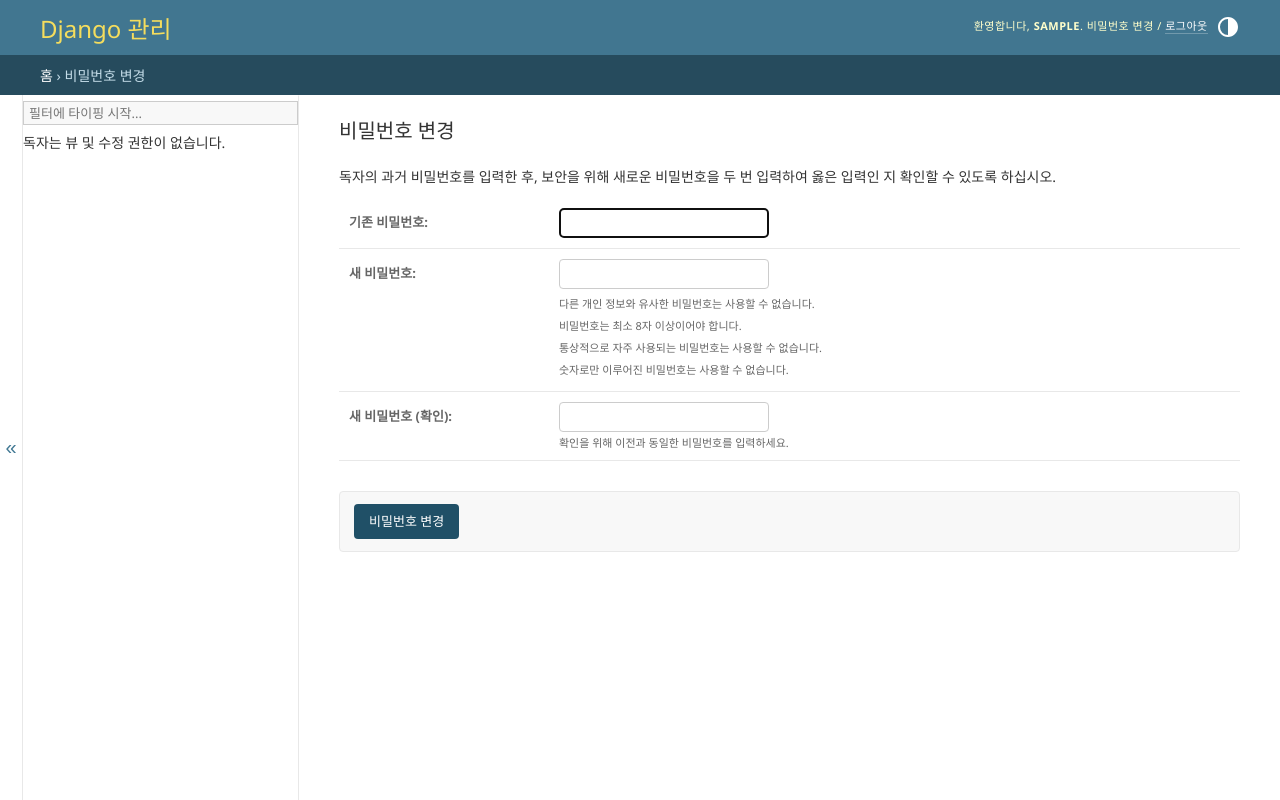
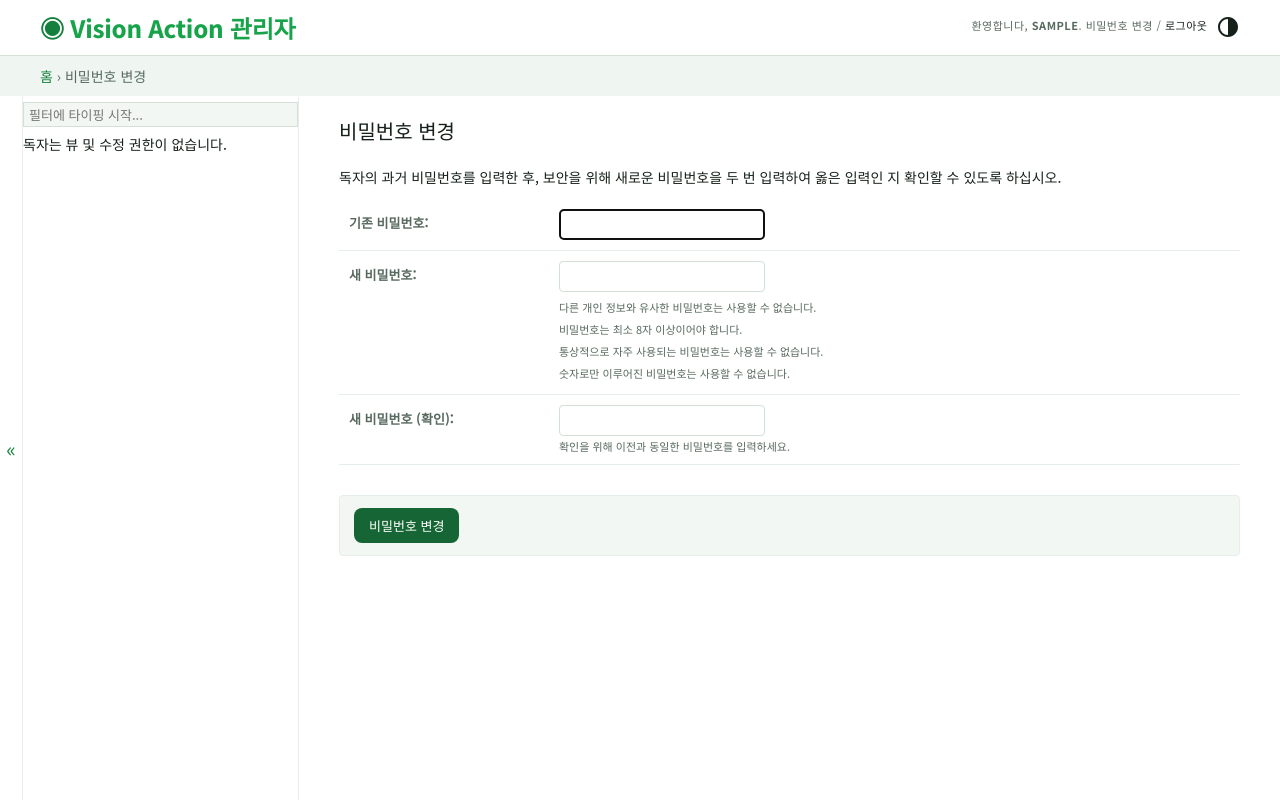
Before and after one commit to hxxdxm/vision_action_platform, a Django app: a page that, after the commit, uses backend/templates/admin/base_site.html in a window 1280 px wide. Run offline with Django 5.2, Linux system fonts and the light colour scheme; the visitor is signed in with stand-in values (Sample User, id 1); parts of the project's set-up code (start-up, migrations or seed data) failed here and were passed over.

Commit message:
feat: 그린 테마, 라이트/다크 전환, Admin 디자인 통일

```diff
--- /dev/null
+++ b/backend/static/css/admin.css
@@ -0,0 +1,97 @@
+/* Django Admin을 서비스(app.css)와 같은 그린 테마로 맞춤.
+   Admin은 CSS 변수로 색을 정하므로 변수만 덮어씁니다. 테마 저장값(localStorage "theme")도 서비스 화면과 공유합니다.
+   선택자 순서: 기본(라이트) → 시스템 다크(auto) → 직접 고른 라이트/다크 */
+:root, html[data-theme="light"] {
+  --primary: #15803d; --secondary: #166534; --accent: #16a34a; --primary-fg: #ffffff;
+  --body-fg: #16211a; --body-bg: #ffffff; --body-quiet-color: #586a5f; --body-medium-color: #34443a; --body-loud-color: #0c140f;
+  --header-color: #586a5f; --header-branding-color: #16211a; --header-bg: #ffffff; --header-link-color: #16211a;
+  --breadcrumbs-fg: #586a5f; --breadcrumbs-link-fg: #15803d; --breadcrumbs-bg: #eff6f1;
+  --link-fg: #15803d; --link-hover-color: #14532d; --link-selected-fg: #16a34a;
+  --hairline-color: #e5eee8; --border-color: #d2e0d6;
+  --darkened-bg: #f3f7f4; --selected-bg: #e3f4e9; --selected-row: #effaf3;
+  --button-fg: #ffffff; --button-bg: #15803d; --button-hover-bg: #166534;
+  --default-button-bg: #166534; --default-button-hover-bg: #14532d;
+  --close-button-bg: #85968b; --close-button-hover-bg: #586a5f;
+  --va-btn-grad: linear-gradient(90deg, #14532d, #15803d);
+  --va-shadow: 0 1px 2px rgba(22,33,26,.05), 0 6px 18px rgba(22,33,26,.06);
+  color-scheme: light;
+}
+@media (prefers-color-scheme: dark) {
+  :root {
+    --primary: #16a34a; --secondary: #15803d; --accent: #86efac; --primary-fg: #ffffff;
+    --body-fg: #ecf3ee; --body-bg: #18221c; --body-quiet-color: #a2b4a9; --body-medium-color: #d3e0d8; --body-loud-color: #ffffff;
+    --header-color: #a2b4a9; --header-branding-color: #ecf3ee; --header-bg: #141d18; --header-link-color: #ecf3ee;
+    --breadcrumbs-fg: #a2b4a9; --breadcrumbs-link-fg: #86efac; --breadcrumbs-bg: #1d2922;
+    --link-fg: #86efac; --link-hover-color: #bbf7d0; --link-selected-fg: #4ade80;
+    --hairline-color: #28362e; --border-color: #36493d;
+    --darkened-bg: #111814; --selected-bg: #1f2d25; --selected-row: #1d3a29;
+    --button-fg: #ffffff; --button-bg: #15803d; --button-hover-bg: #16a34a;
+    --default-button-bg: #16a34a; --default-button-hover-bg: #15803d;
+    --close-button-bg: #36493d; --close-button-hover-bg: #4b6253;
+    --va-btn-grad: linear-gradient(90deg, #166534, #16a34a);
+    --va-shadow: 0 0 0 1px rgba(34,197,94,.06), 0 8px 24px rgba(0,0,0,.3);
+    color-scheme: dark;
+  }
+  html[data-theme="light"] {
+    --primary: #15803d; --secondary: #166534; --accent: #16a34a; --primary-fg: #ffffff;
+    --body-fg: #16211a; --body-bg: #ffffff; --body-quiet-color: #586a5f; --body-medium-color: #34443a; --body-loud-color: #0c140f;
+    --header-color: #586a5f; --header-branding-color: #16211a; --header-bg: #ffffff; --header-link-color: #16211a;
+    --breadcrumbs-fg: #586a5f; --breadcrumbs-link-fg: #15803d; --breadcrumbs-bg: #eff6f1;
+    --link-fg: #15803d; --link-hover-color: #14532d; --link-selected-fg: #16a34a;
+    --hairline-color: #e5eee8; --border-color: #d2e0d6;
+    --darkened-bg: #f3f7f4; --selected-bg: #e3f4e9; --selected-row: #effaf3;
+    --button-fg: #ffffff; --button-bg: #15803d; --button-hover-bg: #166534;
+    --default-button-bg: #166534; --default-button-hover-bg: #14532d;
+    --close-button-bg: #85968b; --close-button-hover-bg: #586a5f;
+    --va-btn-grad: linear-gradient(90deg, #14532d, #15803d);
+    --va-shadow: 0 1px 2px rgba(22,33,26,.05), 0 6px 18px rgba(22,33,26,.06);
+    color-scheme: light;
+  }
+}
+html[data-theme="dark"] {
+  --primary: #16a34a; --secondary: #15803d; --accent: #86efac; --primary-fg: #ffffff;
+  --body-fg: #ecf3ee; --body-bg: #18221c; --body-quiet-color: #a2b4a9; --body-medium-color: #d3e0d8; --body-loud-color: #ffffff;
+  --header-color: #a2b4a9; --header-branding-color: #ecf3ee; --header-bg: #141d18; --header-link-color: #ecf3ee;
+  --breadcrumbs-fg: #a2b4a9; --breadcrumbs-link-fg: #86efac; --breadcrumbs-bg: #1d2922;
+  --link-fg: #86efac; --link-hover-color: #bbf7d0; --link-selected-fg: #4ade80;
+  --hairline-color: #28362e; --border-color: #36493d;
+  --darkened-bg: #111814; --selected-bg: #1f2d25; --selected-row: #1d3a29;
+  --button-fg: #ffffff; --button-bg: #15803d; --button-hover-bg: #16a34a;
+  --default-button-bg: #16a34a; --default-button-hover-bg: #15803d;
+  --close-button-bg: #36493d; --close-button-hover-bg: #4b6253;
+  --va-btn-grad: linear-gradient(90deg, #166534, #16a34a);
+  --va-shadow: 0 0 0 1px rgba(34,197,94,.06), 0 8px 24px rgba(0,0,0,.3);
+  color-scheme: dark;
+}
+
+/* 공통: 글꼴·상단 바 */
+body, input, select, textarea, button {
+  font-family: "Noto Sans KR", "Pretendard", "Apple SD Gothic Neo", "Malgun Gothic", system-ui, sans-serif;
+}
+#header { border-bottom: 1.5px solid var(--border-color); }
+#site-name a { font-weight: 800; letter-spacing: -.01em; }
+.va-logo { color: var(--primary); }
+#user-tools a, #logout-form button { border-bottom-color: transparent; }
+#user-tools a:hover, #logout-form button:hover { color: var(--link-fg); text-decoration: none; }
+.module h2, .module caption, .inline-group h2 { background: var(--primary); }
+.module h2, .module caption, .module caption a, .module h2 a, .inline-group h2,
+#nav-sidebar .current-app .section:link, #nav-sidebar .current-app .section:visited { color: #fff; }
+input[type=submit], .button, a.button { border-radius: 8px; }
+
+/* 로그인 화면: 서비스 로그인 카드와 같은 모양 */
+.login #container { border: 1.5px solid var(--border-color); border-radius: 14px; box-shadow: var(--va-shadow); width: 26em; margin: 80px auto; }
+.login #header { background: var(--body-bg); border-bottom: 1px solid var(--hairline-color); padding: 22px 24px 18px; }
+.login #header h1, .login #site-name { font-size: 1.15rem; }
+.login #header h1 a, .login #site-name a { color: var(--body-fg); }
+.login #content { padding: 20px 24px 26px; }
+.login .form-row label { color: var(--body-quiet-color); font-size: .88rem; }
+.login .form-row #id_username, .login .form-row #id_password {
+  padding: .6rem .75rem; border: 1.5px solid var(--border-color); border-radius: 8px; background: var(--body-bg); color: var(--body-fg);
+}
+.login .form-row #id_username:focus, .login .form-row #id_password:focus { outline: none; border-color: var(--primary); }
+.login .submit-row input[type=submit] {
+  width: 100%; padding: .75rem 1rem; border: 0; border-radius: 10px; font-weight: 800; font-size: .95rem; cursor: pointer;
+  background: var(--va-btn-grad); color: #fff;
+}
+.login .submit-row input[type=submit]:hover { filter: brightness(1.08); }
+.login .errornote { border-radius: 8px; }
--- a/backend/static/js/analyses.js
+++ b/backend/static/js/analyses.js
@@ -152,7 +152,11 @@
         labels: timeline.map((w) => `${w.start_sec.toFixed(1)}~${w.end_sec.toFixed(1)}초`),
         datasets: [
           ...order.map((key) => {
-            const color = lineColors()[ACTION_KEYS.indexOf(key)];
+            // 1등 동작 선은 항상 포인트 색(--primary). 원래 그 색을 쓰던 동작과 색을 맞바꿔 겹치지 않게 함
+            const palette = lineColors();
+            const topIdx = ACTION_KEYS.indexOf(top);
+            [palette[0], palette[topIdx]] = [palette[topIdx], palette[0]];
+            const color = palette[ACTION_KEYS.indexOf(key)];
             const main = key === top;
             return { label: LABELS[key], data: timeline.map((w) => +((w.probabilities[key] || 0) * 100).toFixed(1)),
               borderColor: color, backgroundColor: main ? color + "22" : color, fill: main, tension: 0.3,
--- a/backend/static/js/dashboard.js
+++ b/backend/static/js/dashboard.js
@@ -15,7 +15,7 @@
     charts.splice(0).forEach((c) => c.destroy());
     const css = getComputedStyle(document.documentElement);
     const v = (name, fallback) => css.getPropertyValue(name).trim() || fallback;
-    const C = { primary: v("--primary", "#8b5cf6"), primary2: v("--primary2", "#c4b5fd"), muted: v("--muted", "#9a9fbd"),
+    const C = { primary: v("--primary", "#22c55e"), primary2: v("--primary2", "#86efac"), muted: v("--muted", "#9a9fbd"),
       line: v("--line2", "#272b45"), ok: v("--ok", "#34d399"), warn: v("--warn", "#fbbf24"), bad: v("--bad", "#fb7185"),
       text: v("--text", "#e8e9f3"), card: v("--card", "#181c2e") };
     Chart.defaults.font.family = getComputedStyle(document.body).fontFamily;
--- /dev/null
+++ b/backend/templates/admin/base_site.html
@@ -0,0 +1,20 @@
+{% extends "admin/base.html" %}
+{% load static %}
+{# Django Admin(로그인 포함) 전체에 서비스와 같은 보라 테마를 입힙니다. 원본: django/contrib/admin/templates/admin/base_site.html #}
+
+{% block title %}{% if subtitle %}{{ subtitle }} | {% endif %}{{ title }} | Vision Action 관리자{% endblock %}
+
+{% block extrastyle %}{{ block.super }}
+<link rel="icon" href="{% static 'favicon.svg' %}">
+<link rel="stylesheet" href="https://fonts.googleapis.com/css2?family=Noto+Sans+KR:wght@400;500;700;800&display=swap">
+<link rel="stylesheet" href="{% static 'css/admin.css' %}">
+{% endblock %}
+
+{% block branding %}
+<div id="site-name"><a href="{% url 'admin:index' %}"><span class="va-logo">◉</span> Vision Action 관리자</a></div>
+{% if user.is_anonymous %}
+  {% include "admin/color_theme_toggle.html" %}
+{% endif %}
+{% endblock %}
+
+{% block nav-global %}{% endblock %}
--- a/backend/templates/base.html
+++ b/backend/templates/base.html
@@ -5,8 +5,9 @@
   <meta name="viewport" content="width=device-width, initial-scale=1">
   <title>{% block title %}Vision Action{% endblock %} · 동작 인식</title>
   <link rel="icon" href="{% static 'favicon.svg' %}">
-  <!-- 화면을 그리기 전에 저장된 테마를 적용해 깜빡임을 막습니다 (저장된 값이 없으면 다크) -->
-  <script>try{document.documentElement.dataset.theme=localStorage.getItem("theme")==="light"?"light":"dark"}catch(e){document.documentElement.dataset.theme="dark"}</script>
+  <!-- 화면을 그리기 전에 저장된 테마를 적용해 깜빡임을 막습니다. 저장값이 없으면 다크,
+       Django Admin에서 고른 "auto"(시스템 설정 따름)도 같은 저장값을 쓰므로 함께 처리합니다 -->
+  <script>(function(){var t="dark";try{var s=localStorage.getItem("theme");if(s==="light"||s==="dark")t=s;else if(s==="auto")t=matchMedia("(prefers-color-scheme: light)").matches?"light":"dark"}catch(e){}document.documentElement.dataset.theme=t})()</script>
   <!-- 인터넷이 없으면 글꼴만 시스템 글꼴로 바뀌고 화면은 그대로 동작합니다 -->
   <link rel="stylesheet" href="https://fonts.googleapis.com/css2?family=Noto+Sans+KR:wght@400;500;700;800&display=swap">
   <link rel="stylesheet" href="{% static 'css/app.css' %}">
```
Also changed, not shown: backend/static/css/app.css (+17 -14 lines), backend/static/favicon.svg.
